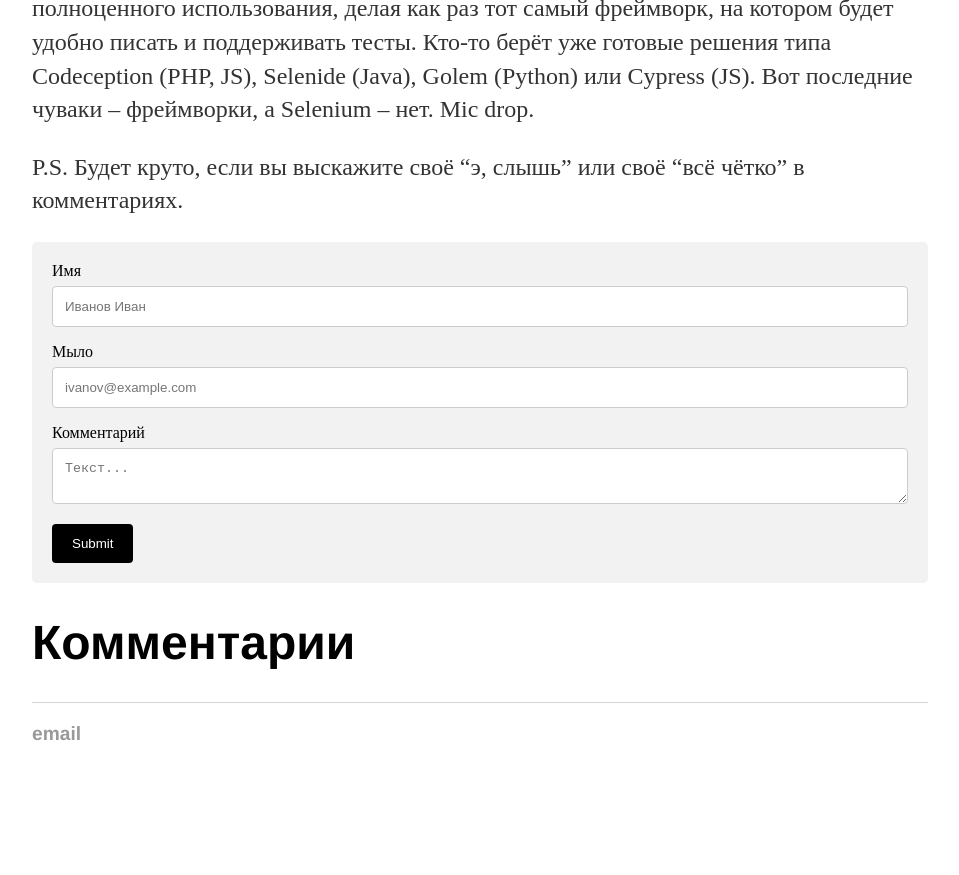
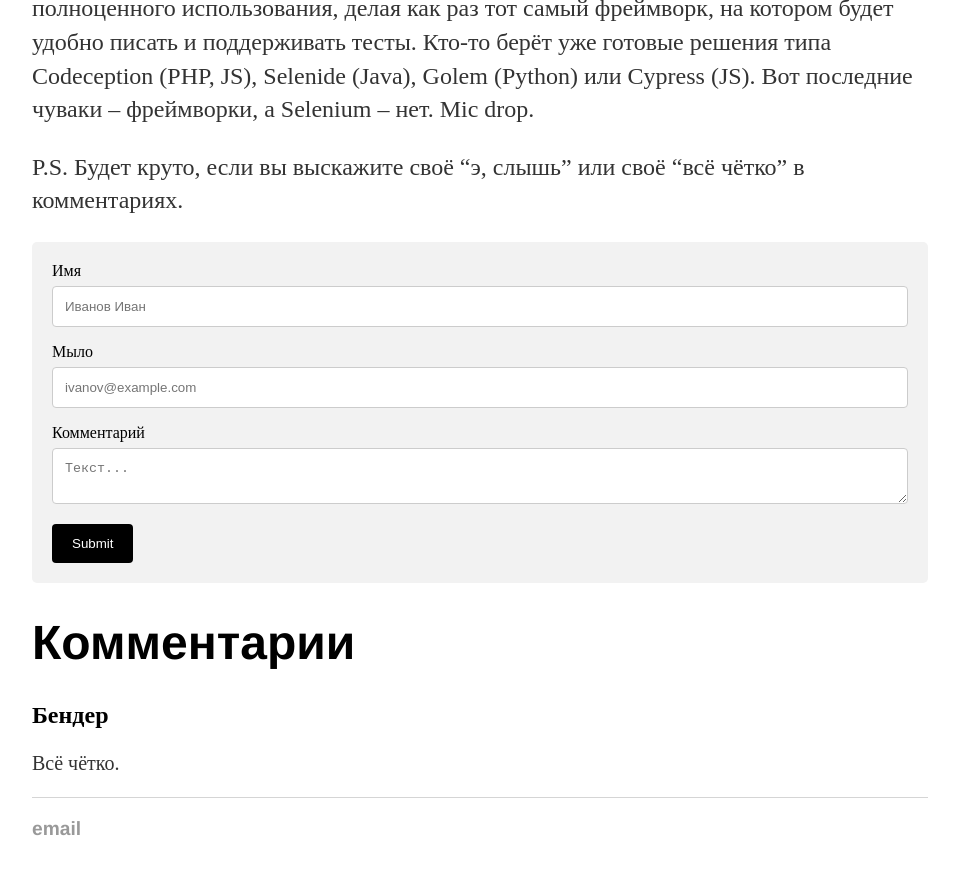
Before and after one commit to RebOOter/rebooter.github.io, a Jekyll site: the page built from _posts/2018-09-07-selenium-!=-framework.md, in a window 1280 px wide and 900 px high, scrolled down 3744 px. Shown: the top 875 px of the window, without its empty margins (160-1119 px from the left). Built offline with Jekyll 4.4.1, drawn with Linux system fonts in a browser that asks for light colours; before the commit the page ends 4549 px from its top, so only the background shows below that.

Commit message:
Added one of the worst thing ever for one post

```diff
--- a/_layouts/post.html
+++ b/_layouts/post.html
@@ -36,13 +36,22 @@ layout: default
 
 <div>
     <h1>Комментарии</h1>
+    <!--One of the worst things I've ever written-->
     {% assign comments = site.data.comments[page.slug] %}
+    {% if page.slug == "selenium-!=-framework" %}
+        {% assign comments = site.data.comments['selenium--framework'] %}
+    {% endif %}
     {% if comments != null %}
-    {% assign comments = site.data.comments[page.slug] | sort %}
-    {% for comment in comments %}
-    {% assign name = comment[1].name %}
-    {% assign message = comment[1].message %}
-    {% include comment.html name = name message = message %}
-    {% endfor %}
+        {% if page.slug == "selenium-!=-framework" %}
+            {% assign comments = site.data.comments['selenium--framework'] | sort %}
+        {% else %}
+            {% assign comments = site.data.comments[page.slug] | sort %}
+        {% endif %}
+        {% for comment in comments %}
+            {% assign name = comment[1].name %}
+            {% assign message = comment[1].message %}
+            {% assign date = comment[1].date %}
+            {% include comment.html name = name message = message date = date %}
+        {% endfor %}
     {% endif %}
 </div>
```
